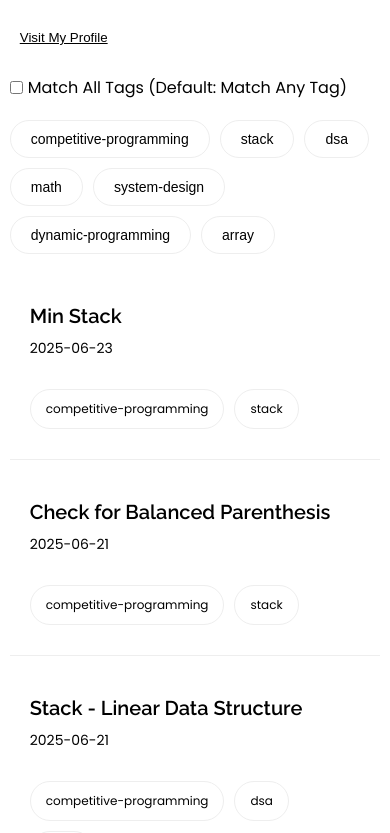
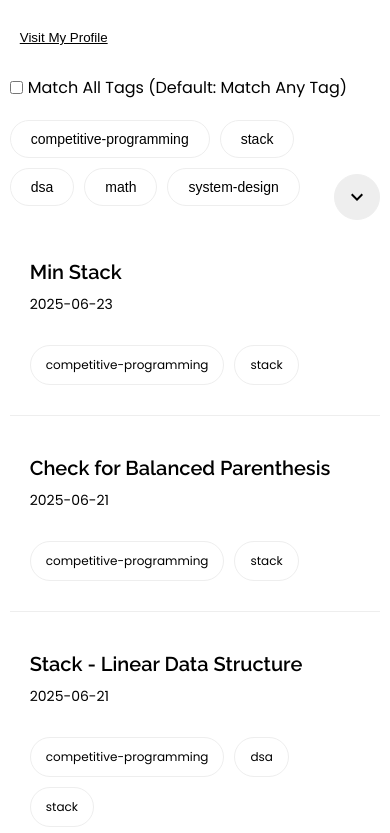
Before and after one commit to sambasivareddy-ch/bysiva, a React (Create React App) app: page / in a window 390 px wide. Shown: the top 833 px of the page. Built offline with nearby package versions, Linux system fonts and the light colour scheme.

Commit message:
Tags collapse & expand added

```diff
--- a/src/pages/Blog.js
+++ b/src/pages/Blog.js
@@ -5,6 +5,9 @@ import 'react-calendar-heatmap/dist/styles.css';
 import ClearIcon from '@mui/icons-material/Clear';
 import BlogComponent from "../components/BlogComponent";
 import styles from "../styles/blog.module.css";
+
+import ExpandMoreIcon from '@mui/icons-material/ExpandMore';
+import ExpandLessIcon from '@mui/icons-material/ExpandLess';
 
 import blogs from "../blogsInfo";
 
@@ -15,6 +18,16 @@ const Blog = () => {
     const [dateHeatMap, setDateHeatMap] = useState([]);
     const [selectedDate, setSelectedDate] = useState(null);
     const [currentBlogs, setCurrentBlogs] = useState(blogs);
+    const [showMoreStatus, setShowMoreStatus] = useState(false);
+    const [blogWrapperClass, setBlogWrapperClass] = useState(styles['blog-tags']);
+
+    useEffect(() => {
+        if (!showMoreStatus) {
+            setBlogWrapperClass(styles['blog-tags']);
+        } else {
+            setBlogWrapperClass(styles['blog-tags_more'])
+        }
+    }, [showMoreStatus]);
 
     useEffect(() => {
         const dateCounts = blogs.reduce((acc, blog) => {
@@ -38,6 +51,7 @@ const Blog = () => {
 
     useEffect(() => {
         // Initialize blogTags with all unique tags from blogs
+        // const initialTags = Array.from(new Set(currentBlogs.flatMap(blog => blog.domains)));
         const initialTags = Array.from(new Set(currentBlogs.flatMap(blog => blog.domains)));
         setBlogTags(initialTags);
     }, [currentBlogs]);
@@ -76,14 +90,14 @@ const Blog = () => {
                         }}
                     />
                 </div>
+                <label className={styles['filtering-option']}>
+                    <input type="checkbox" aria-label="strict filter" onChange={() => {
+                        setAbsoluteFilterOn(!absoluteFilterOn)
+                    }}/>
+                    Match All Tags (Default: Match Any Tag)
+                </label>
                 <div className={styles['blog-header']}>
-                    <label className={styles['filtering-option']}>
-                        <input type="checkbox" aria-label="strict filter" onChange={() => {
-                            setAbsoluteFilterOn(!absoluteFilterOn)
-                        }}/>
-                        Match All Tags (Default: Match Any Tag)
-                    </label>
-                    <div className={styles['blog-tags']}>
+                    <div className={blogWrapperClass}>
                         {blogTags.map((tag) => (
                             <button
                                 key={tag}
@@ -117,6 +131,15 @@ const Blog = () => {
                             </button>
                         )}
                     </div>
+                    <button
+                        className={styles["show-more_tag_btn"]}
+                        onClick={() => {
+                            setShowMoreStatus(!showMoreStatus);
+                        }}
+                        aria-label={`show more tags`}
+                    >
+                        {!showMoreStatus ? <ExpandMoreIcon/> : <ExpandLessIcon/>}
+                    </button>
                 </div>
                 <div className={styles["blogs"]}>
                     {currentBlogs.map((blog) => {
--- a/src/styles/blog.module.css
+++ b/src/styles/blog.module.css
@@ -34,11 +34,11 @@
 
 .blogs {
     width: 100%;
-    height: 80vh;
+    /* height: 80vh; */
     display: flex;
     flex-direction: column;
     gap: 10px;
-    overflow: scroll;
+    /* overflow: scroll; */
 }
 
 .blog-comp__wrapper {
@@ -225,9 +225,21 @@ img {
     flex-wrap: wrap;
     gap: 10px;
     margin: 20px 0;
+    max-height: 90px;
+    overflow: hidden;
 }
 
-.blog-tag, .blog-tag_reset {
+.blog-tags_more {
+    width: 100%;
+    display: flex;
+    flex-wrap: wrap;
+    gap: 10px;
+    margin: 20px 0;
+    height: fit-content;
+}
+
+.blog-tag, .blog-tag_reset, .show-more_tag_btn {
+    height: fit-content;
     padding: 10px 20px;
     border-radius: 5pc;
     border: solid 1px var(--border-color);
@@ -240,14 +252,30 @@ img {
     background-color: var(--border-color);
 }
 
-.blog-tag_reset {
+.show-more_tag_btn {
+    margin: 10px 0;
+}
+
+.blog-header {
+    display: flex;
+    align-items: center;
+    gap: 10px
+}
+
+.blog-tag_reset, .show-more_tag_btn {
     display: flex;
     align-items: center;
     gap: 5px;
     background-color: var(--border-color);
 }
 
-.blog-tag_reset svg {
+.show-more_tag_btn {
+    width: fit-content;
+    gap: 0;
+    padding: 10px;
+}
+
+.blog-tag_reset svg, .show-more_tag_btn svg {
     color: var(--primary-text);
     background-color: var(--border-color);
 }
@@ -259,6 +287,7 @@ img {
 
 .filtering-option {
     display: flex;
+    align-items: center;
     font-family: var(--font-family-pop);
     gap: 5px;
 }
@@ -301,6 +330,9 @@ img {
     .heatmap {
         display: none;
     }
+    .show-more_tag_btn {
+        align-self: flex-end;
+    }
 }
 
 @media screen and (min-width: 601px) and (max-width: 1100px) {
```
